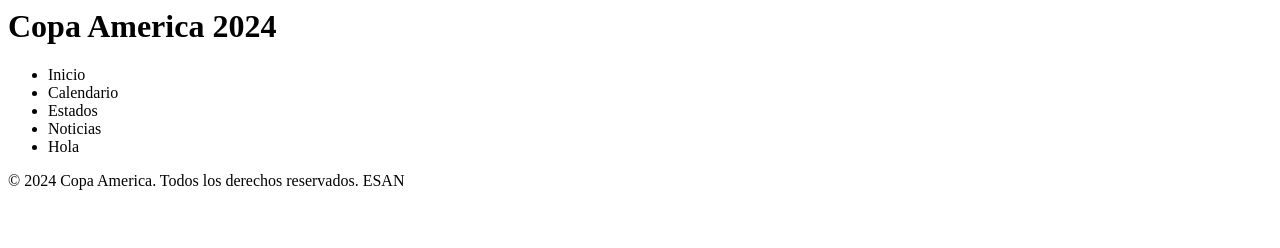
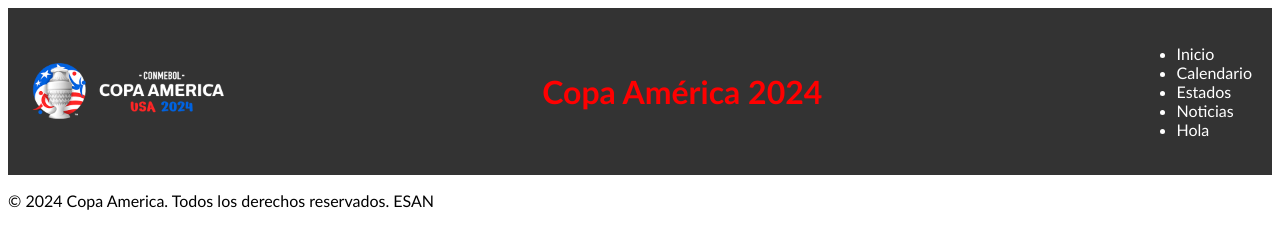
Before and after one commit to SoulPower21/CopaAmericaGit, a plain HTML site: page index.html in a window 1280 px wide. Drawn offline with Linux system fonts and the light colour scheme.

Commit message:
Se agrego el logo

```diff
--- a/index.html
+++ b/index.html
@@ -2,10 +2,15 @@
 
     <head>
         <title>Copa America 2024</title>
+        <link rel="stylesheet" href="style.css">
     </head>
 
     <body>
-        <h1>Copa America 2024</h1>
+        <header>
+            <h1>Copa América 2024</h1>
+            <div class="logo">
+                <img src="/images/logo_copa.png">
+            </div>
             <nav>
                 <ul>
                     <li>Inicio</li>
@@ -15,7 +20,7 @@
                     <li>Hola</li>
                 </ul>
             </nav>
-
+        </header>
     </body>
 
     <footer>
--- /dev/null
+++ b/style.css
@@ -0,0 +1,25 @@
+body{
+    font-family: 'Gill Sans', 'Gill Sans MT', Calibri, 'Trebuchet MS', sans-serif;
+    background-color: #fff;
+}
+
+header{
+    background-color: #333;
+    color: #fff;
+    padding: 20px;
+    display: flex;
+    justify-content: space-between;
+    align-items: center;
+}
+h1{
+    color: red;
+}
+
+.logo{
+    order: -1;
+}
+
+.logo img{
+    width: 200px;
+    height: auto;
+}
```
Also changed, not shown: images/argentina.jpg (added), images/brasil.jpg (added), images/logo_copa.png (added). Lines whose indentation alone changed are shown as unchanged.
